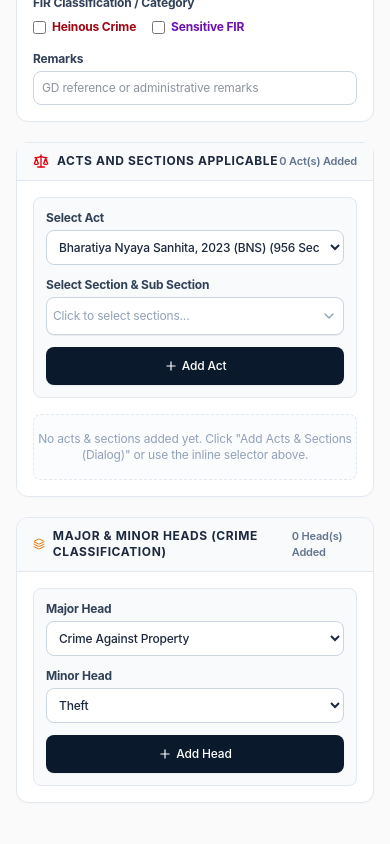
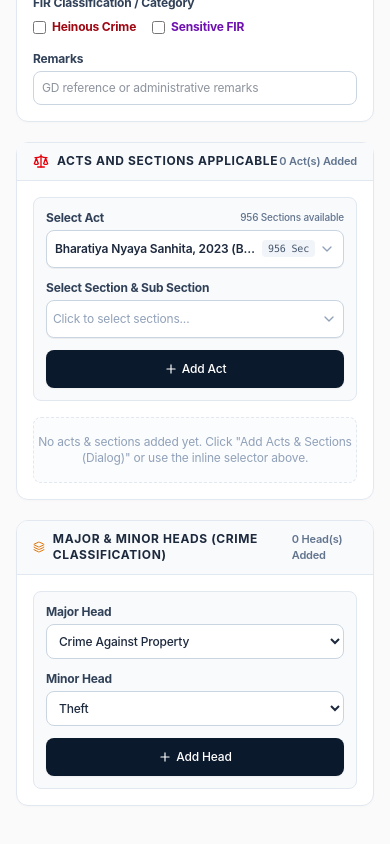
Before and after one commit to aikapil423-ux/CMS-AK, a Next.js app: page /fir/register in a window 390 px wide. Shown: the part 989-1833 px from the top of the page. Built offline with nearby package versions, Linux system fonts and the light colour scheme.

Commit message:
feat(fir): make Select Act dropdown searchable with real-time text filter and category grouping

```diff
--- a/src/app/fir/register/page.tsx
+++ b/src/app/fir/register/page.tsx
@@ -246,6 +246,10 @@ function RegisterFIRForm() {
   });
   const [selectedActId, setSelectedActId] = useState<string>("act_bns_2023");
   const [currentAct, setCurrentAct] = useState("Bharatiya Nyaya Sanhita, 2023 (BNS)");
+  const [actSearchQuery, setActSearchQuery] = useState("");
+  const [isActDropdownOpen, setIsActDropdownOpen] = useState(false);
+  const actDropdownRef = useRef<HTMLDivElement | null>(null);
+  const actSearchInputRef = useRef<HTMLInputElement | null>(null);
   const [selectedSections, setSelectedSections] = useState<string[]>([]);
   const [sectionSearchQuery, setSectionSearchQuery] = useState("");
   const [currentSection, setCurrentSection] = useState("");
@@ -399,6 +403,9 @@ function RegisterFIRForm() {
     const handleClickOutside = (event: MouseEvent) => {
       if (sectionDropdownRef.current && !sectionDropdownRef.current.contains(event.target as Node)) {
         setIsSectionDropdownOpen(false);
+      }
+      if (actDropdownRef.current && !actDropdownRef.current.contains(event.target as Node)) {
+        setIsActDropdownOpen(false);
       }
     };
     document.addEventListener("mousedown", handleClickOutside);
@@ -1503,26 +1510,171 @@ function RegisterFIRForm() {
               <CardContent className="p-4 space-y-4 text-xs overflow-visible">
                 {/* Inline Acts and Sections Selection */}
                 <div className="bg-slate-50 p-3 rounded-lg border border-slate-200 grid grid-cols-1 md:grid-cols-12 gap-3 items-end relative overflow-visible z-30">
-                  <div className="md:col-span-5">
-                    <label className="font-bold text-slate-700 block mb-1">Select Act</label>
-                    <select
-                      value={selectedActId}
-                      onChange={(e) => handleSelectAct(e.target.value)}
-                      className="w-full p-2 rounded-lg border border-slate-300 bg-white text-xs font-medium focus:ring-2 focus:ring-[#0b192c]"
+                  <div className="md:col-span-5 relative z-50" ref={actDropdownRef}>
+                    <div className="flex items-center justify-between mb-1">
+                      <label className="font-bold text-slate-700 block">Select Act</label>
+                      {selectedActId && (
+                        <span className="text-[10px] text-slate-500 font-medium">
+                          {(() => {
+                            const act = unifiedActs.find((a) => a.id === selectedActId);
+                            return act ? `${act.sections.length} Sections available` : "";
+                          })()}
+                        </span>
+                      )}
+                    </div>
+
+                    <div
+                      onClick={() => {
+                        setIsActDropdownOpen((prev) => {
+                          const nextState = !prev;
+                          if (nextState) {
+                            setIsSectionDropdownOpen(false);
+                            setTimeout(() => actSearchInputRef.current?.focus(), 50);
+                          }
+                          return nextState;
+                        });
+                      }}
+                      className="w-full min-h-[38px] p-2 rounded-lg border border-slate-300 bg-white text-xs cursor-pointer flex items-center justify-between gap-1 shadow-2xs hover:border-slate-400 focus-within:ring-2 focus-within:ring-[#0b192c]"
                     >
-                      {Array.from(new Set(unifiedActs.map((a) => a.category))).map((cat) => (
-                        <optgroup key={cat} label={cat}>
-                          {unifiedActs
-                            .filter((a) => a.category === cat)
-                            .map((act) => (
-                              <option key={act.id} value={act.id}>
-                                {act.name} ({act.sections.length} Sections)
-                                {act.isCustom ? " • [Custom Bare Act]" : ""}
-                              </option>
-                            ))}
-                        </optgroup>
-                      ))}
-                    </select>
+                      <div className="flex items-center gap-1.5 flex-1 min-w-0">
+                        {(() => {
+                          const act = unifiedActs.find((a) => a.id === selectedActId) || unifiedActs[0];
+                          if (!act) return <span className="text-slate-400">Select an Act...</span>;
+                          return (
+                            <div className="flex items-center gap-1.5 min-w-0 truncate">
+                              <span className="font-semibold text-slate-800 truncate">
+                                {act.name}
+                              </span>
+                              <span className="bg-slate-100 text-slate-600 px-1.5 py-0.5 rounded text-[10px] font-mono shrink-0">
+                                {act.sections.length} Sec
+                              </span>
+                              {act.isCustom && (
+                                <span className="bg-amber-100 text-amber-800 px-1.5 py-0.5 rounded text-[9px] font-semibold shrink-0">
+                                  Custom
+                                </span>
+                              )}
+                            </div>
+                          );
+                        })()}
+                      </div>
+                      <ChevronDown
+                        className={`w-4 h-4 text-slate-400 shrink-0 transition-transform ${
+                          isActDropdownOpen ? "rotate-180" : ""
+                        }`}
+                      />
+                    </div>
+
+                    {isActDropdownOpen && (
+                      <div
+                        onMouseDown={(e) => e.stopPropagation()}
+                        onClick={(e) => e.stopPropagation()}
+                        className="absolute left-0 w-full sm:min-w-[420px] md:min-w-[480px] max-w-[calc(100vw-2.5rem)] top-full mt-1.5 bg-white border border-slate-300 rounded-xl shadow-2xl z-50 p-2.5 space-y-2.5"
+                      >
+                        <div className="relative">
+                          <Search className="w-3.5 h-3.5 text-slate-400 absolute left-2.5 top-2.5" />
+                          <input
+                            ref={actSearchInputRef}
+                            type="text"
+                            placeholder="Type to search Act name or category..."
+                            value={actSearchQuery}
+                            onChange={(e) => setActSearchQuery(e.target.value)}
+                            onKeyDown={(e) => {
+                              if (e.key === "Escape") {
+                                setIsActDropdownOpen(false);
+                              }
+                            }}
+                            className="w-full pl-8 pr-7 py-1.5 rounded-lg border border-slate-300 text-xs focus:ring-2 focus:ring-[#0b192c]"
+                          />
+                          {actSearchQuery && (
+                            <button
+                              type="button"
+                              onClick={() => setActSearchQuery("")}
+                              className="absolute right-2 top-2 text-slate-400 hover:text-slate-600"
+                            >
+                              <X className="w-3.5 h-3.5" />
+                            </button>
+                          )}
+                        </div>
+
+                        {(() => {
+                          const q = actSearchQuery.toLowerCase().trim();
+                          const filtered = unifiedActs.filter((a) => {
+                            if (!q) return true;
+                            return (
+                              a.name.toLowerCase().includes(q) ||
+                              a.title.toLowerCase().includes(q) ||
+                              a.category.toLowerCase().includes(q) ||
+                              a.id.toLowerCase().includes(q)
+                            );
+                          });
+
+                          if (filtered.length === 0) {
+                            return (
+                              <div className="p-4 text-center text-xs text-slate-500">
+                                No matching acts found for &quot;{actSearchQuery}&quot;
+                              </div>
+                            );
+                          }
+
+                          const categories = Array.from(new Set(filtered.map((a) => a.category)));
+
+                          return (
+                            <div className="max-h-72 overflow-y-auto divide-y divide-slate-100 border border-slate-200 rounded-lg bg-white">
+                              {categories.map((cat) => {
+                                const actsInCat = filtered.filter((a) => a.category === cat);
+                                return (
+                                  <div key={cat} className="p-1">
+                                    <div className="px-2 py-1 text-[10px] font-bold tracking-wider uppercase text-slate-400 bg-slate-50/80 rounded">
+                                      {cat}
+                                    </div>
+                                    <div className="space-y-0.5 mt-0.5">
+                                      {actsInCat.map((act) => {
+                                        const isSelected = selectedActId === act.id;
+                                        return (
+                                          <div
+                                            key={act.id}
+                                            onClick={(e) => {
+                                              e.stopPropagation();
+                                              handleSelectAct(act.id);
+                                              setIsActDropdownOpen(false);
+                                              setActSearchQuery("");
+                                            }}
+                                            className={`p-2 flex items-center justify-between cursor-pointer text-xs rounded-md transition-colors ${
+                                              isSelected
+                                                ? "bg-blue-50 text-blue-950 font-semibold border border-blue-200"
+                                                : "hover:bg-slate-50 text-slate-700"
+                                            }`}
+                                          >
+                                            <div className="min-w-0 pr-2">
+                                              <div className="font-semibold text-slate-800 leading-tight">
+                                                {act.name}
+                                              </div>
+                                              <div className="text-[10px] text-slate-500 flex items-center gap-1.5 mt-0.5">
+                                                <span className="font-mono text-blue-700 font-bold">
+                                                  {act.sections.length} Sections
+                                                </span>
+                                                {act.isCustom && (
+                                                  <span className="text-amber-700 font-medium">
+                                                    • [Custom Bare Act]
+                                                  </span>
+                                                )}
+                                              </div>
+                                            </div>
+                                            {isSelected && (
+                                              <Check className="w-4 h-4 text-blue-600 shrink-0 font-bold" />
+                                            )}
+                                          </div>
+                                        );
+                                      })}
+                                    </div>
+                                  </div>
+                                );
+                              })}
+                            </div>
+                          );
+                        })()}
+                      </div>
+                    )}
                   </div>
 
                   <div className="md:col-span-5 relative z-40" ref={sectionDropdownRef}>
@@ -1543,7 +1695,12 @@ function RegisterFIRForm() {
                     </div>
 
                     <div
-                      onClick={() => setIsSectionDropdownOpen(!isSectionDropdownOpen)}
+                      onClick={() => {
+                        setIsSectionDropdownOpen((prev) => {
+                          if (!prev) setIsActDropdownOpen(false);
+                          return !prev;
+                        });
+                      }}
                       className="w-full min-h-[38px] p-1.5 rounded-lg border border-slate-300 bg-white text-xs cursor-pointer flex items-center justify-between gap-1 shadow-2xs hover:border-slate-400 focus-within:ring-2 focus-within:ring-[#0b192c]"
                     >
                       <div className="flex flex-wrap gap-1 items-center flex-1 min-w-0">
```
